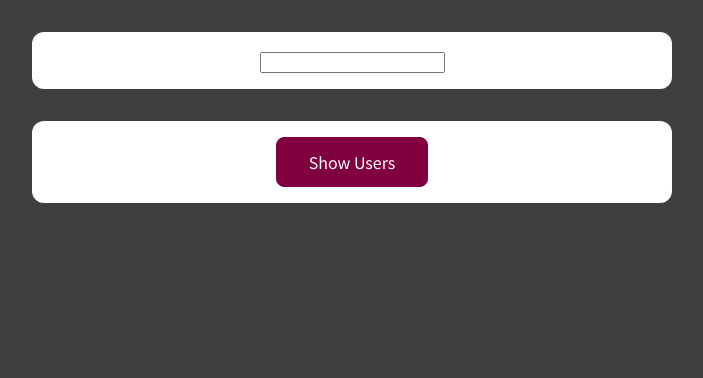
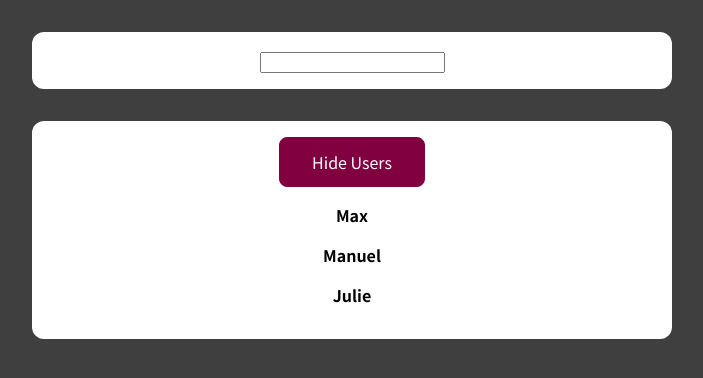
Before and after one commit to shinoby85/react-udemy, a React (Create React App) app: page / in a window 1280 px wide. Shown: the top 378 px of the page, without its empty margins (288-991 px from the left). Built offline with nearby package versions, Linux system fonts and the light colour scheme.

Commit message:
Add context

```diff
--- a/src/components/User.js
+++ b/src/components/User.js
@@ -1,10 +1,15 @@
+import {Component} from 'react';
+
 import classes from './User.module.css';
-import {Component} from "react";
 
 class User extends Component {
-    render() {
-        return <li className={classes.user}>{this.props.name}</li>;
-    }
+  componentWillUnmount() {
+    console.log('User will unmount!');
+  }
+
+  render() {
+    return <li className={classes.user}>{this.props.name}</li>;
+  }
 }
 
 // const User = (props) => {
--- a/src/components/UserFinder.js
+++ b/src/components/UserFinder.js
@@ -2,41 +2,37 @@ import {Component, Fragment} from 'react';
 
 import Users from './Users';
 import classes from './UserFinder.module.css';
-import UsersContext from "../store/users-context";
-
-const DUMMY_USERS = [
-  {id: 'u1', name: 'Max'},
-  {id: 'u2', name: 'Manuel'},
-  {id: 'u3', name: 'Julie'},
-];
+import UsersContext from '../store/users-context';
 
 class UserFinder extends Component {
-  static contextTypes = UsersContext;
+  static contextType = UsersContext;
 
   constructor() {
     super();
     this.state = {
-      filteredUsers: DUMMY_USERS,
-      searchTerm: ''
-    }
+      filteredUsers: [],
+      searchTerm: '',
+    };
   }
 
+  componentDidMount() {
+    // Send http request...
+    this.setState({filteredUsers: this.context.users});
+  }
 
-  componentDidUpdate(prevProps, prevState, snapshot) {
+  componentDidUpdate(prevProps, prevState) {
     if (prevState.searchTerm !== this.state.searchTerm) {
-      this.setState((prevState) => ({
-        filteredUsers: this.context.filter(
-          (user) => user.name.includes(prevState.searchTerm)
-        )
-      }));
+      this.setState({
+        filteredUsers: this.context.users.filter((user) =>
+          user.name.includes(this.state.searchTerm)
+        ),
+      });
     }
   }
 
   searchChangeHandler(event) {
-    this.setState({
-      searchTerm: event.target.value
-    });
-  };
+    this.setState({searchTerm: event.target.value});
+  }
 
   render() {
     return (
--- a/src/components/Users.js
+++ b/src/components/Users.js
@@ -1,22 +1,23 @@
 import {Component} from 'react';
 
+import User from './User';
 import classes from './Users.module.css';
-import User from "./User";
 
 class Users extends Component {
   constructor() {
     super();
     this.state = {
-      showUsers: false,
-      mare: 'Test'
+      showUsers: true,
+      more: 'Test',
     };
   }
 
-  toggleUsersHandler = () => {
-    this.setState((curState) => ({
-      showUsers: !curState.showUsers,
-    }));
-  };
+  toggleUsersHandler() {
+    // this.state.showUsers = false; // NOT!
+    this.setState((curState) => {
+      return {showUsers: !curState.showUsers};
+    });
+  }
 
   render() {
     const usersList = (
@@ -26,6 +27,7 @@ class Users extends Component {
         ))}
       </ul>
     );
+
     return (
       <div className={classes.users}>
         <button onClick={this.toggleUsersHandler.bind(this)}>
```
